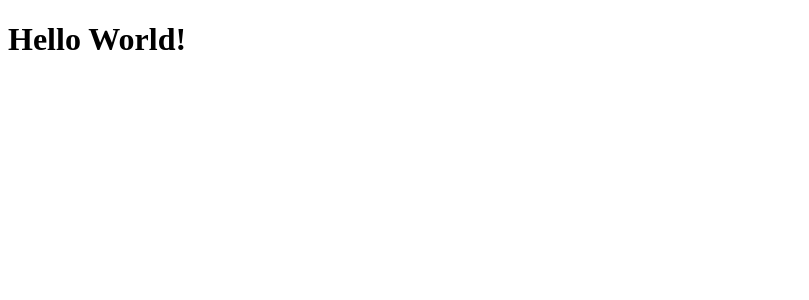
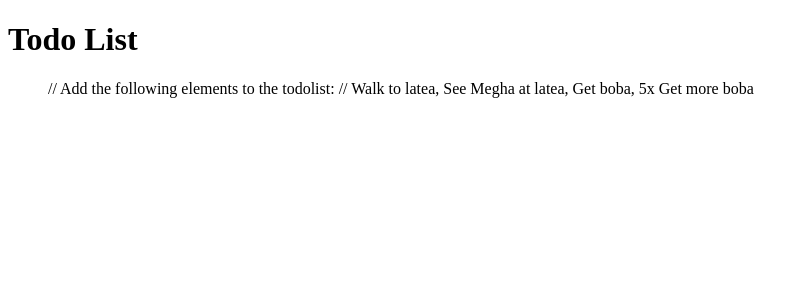
Before and after one commit to hack4impact-uiuc/react-bootcamp-fa18, a React (Create React App) app: page / in a window 1280 px wide. Shown: the top 300 px of the page, without its empty margins (0-809 px from the left). Built offline with nearby package versions, Linux system fonts and the light colour scheme.

Commit message:
Boilerplate code for before introducing states

```diff
--- a/src/App.js
+++ b/src/App.js
@@ -1,11 +1,17 @@
-import React, { Component } from 'react'
+import React, { Component } from "react";
 
 class App extends Component {
   render() {
-    return(
-      <h1>Hello World!</h1>
+    return (
+      <div>
+        <h1>Todo List</h1>
+        <ol>
+          // Add the following elements to the todolist:
+          // Walk to latea, See Megha at latea, Get boba, 5x Get more boba
+        </ol>
+      </div>
     );
   }
 }
 
-export default App
+export default App;
```
